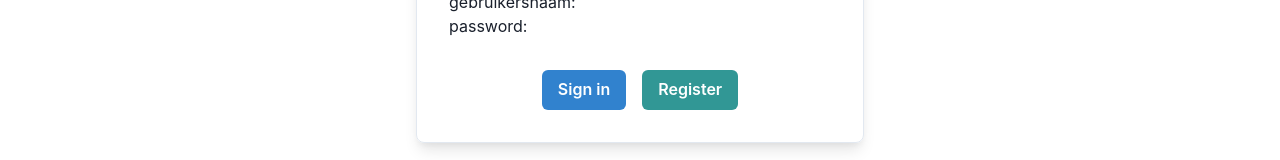
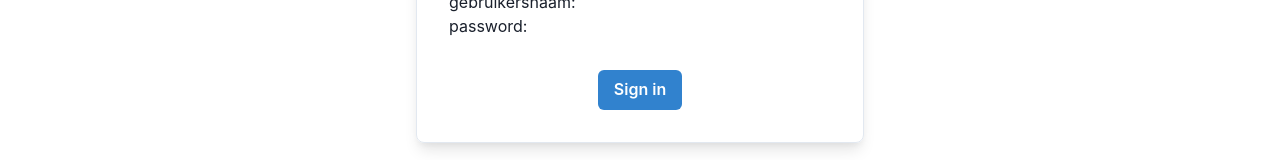
Before and after one commit to Pirv3li/DelawareFrontend, a React (Vite) app: page /login in a window 1280 px wide. Shown: the part 362-522 px from the top of the page. Built offline with nearby package versions, Linux system fonts and the light colour scheme.

Commit message:
register verwijdert

```diff
--- a/src/Componenten/Login.jsx
+++ b/src/Componenten/Login.jsx
@@ -95,11 +95,11 @@ const handleLogin = useCallback(
             >
               Sign in
             </Button>
-            <Link to="/register">
+            {/* <Link to="/register">
               <Button ml={4} colorScheme="teal">
                 Register
               </Button>
-            </Link>
+            </Link> */}
           </Flex>
         </Box>
       </Flex>
```
